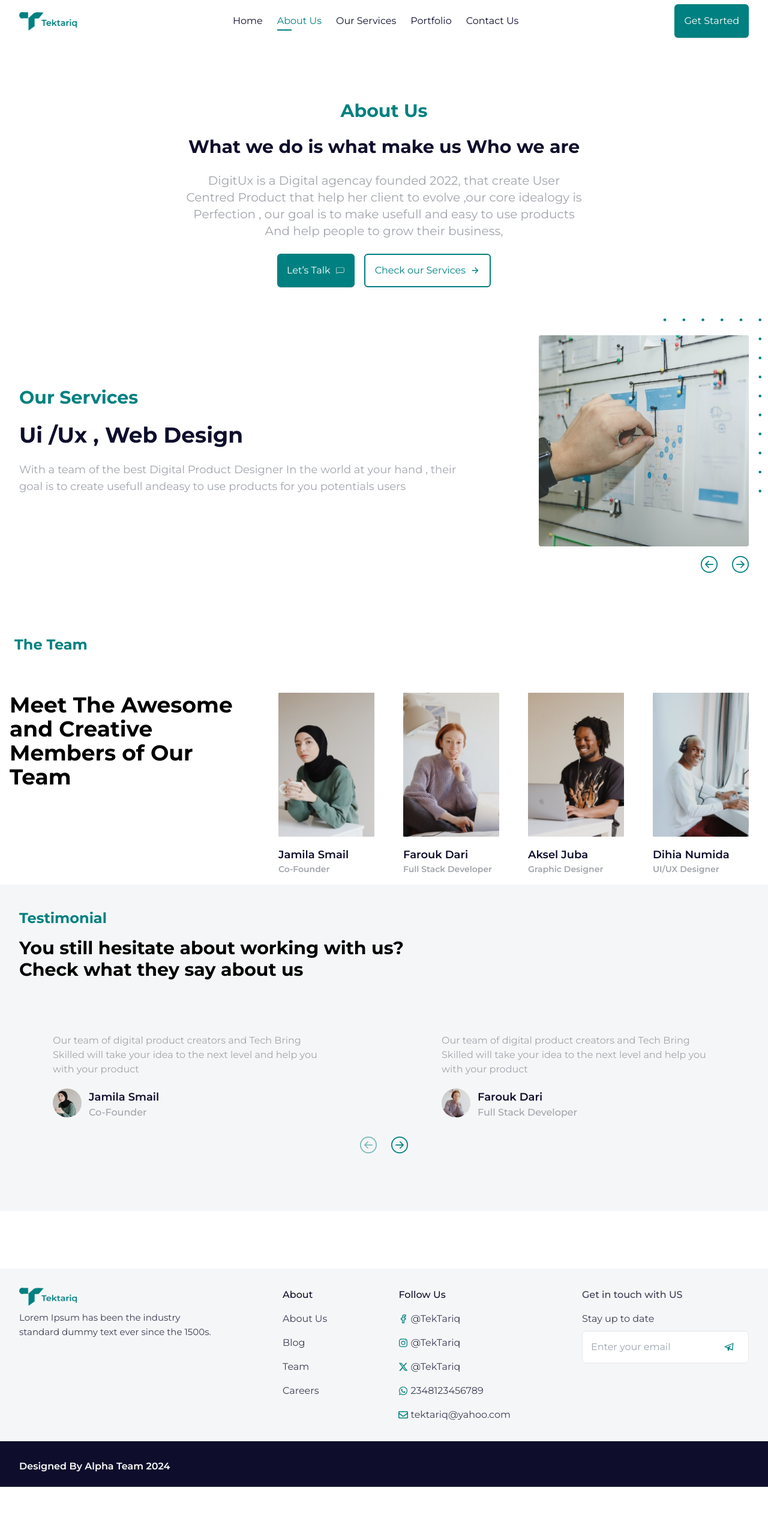
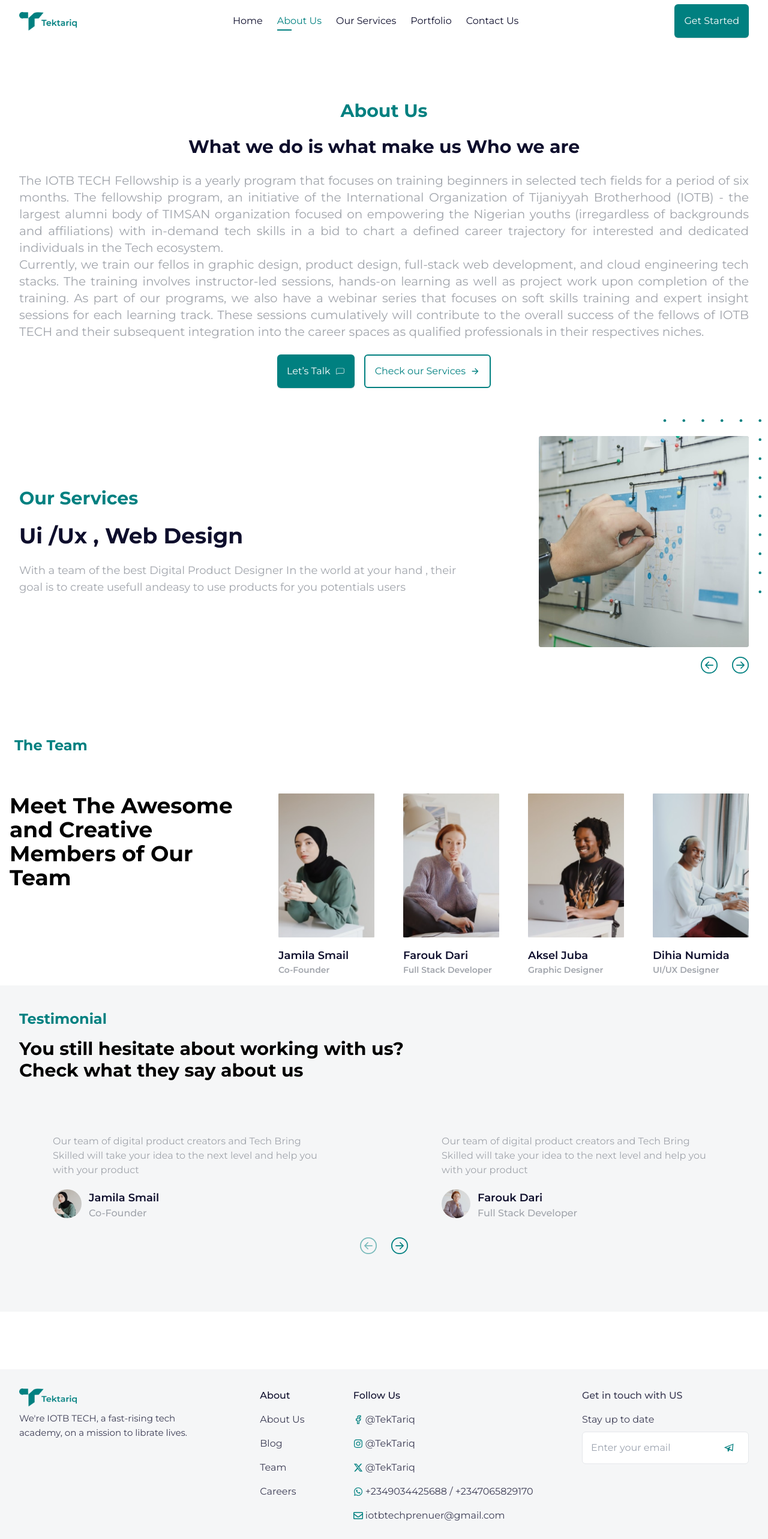
Before and after one commit to Muminah-Omolara/iotbtech, a React (Vite) app: page /about in a window 1280 px wide. Shown: the top 2566 px of the page at 60% size. Before the commit the page ends 2479 px from the top, so only its background shows below. Built offline with nearby package versions, Linux system fonts and the light colour scheme.

Commit message:
about us and footer

```diff
--- a/src/components/ProjectPortfolioHero.jsx
+++ b/src/components/ProjectPortfolioHero.jsx
@@ -1,8 +1,8 @@
 const ProjectPortfolioHero = () => {
   return (
-    <div className="flex p-6 max-w-5xl mx-auto mt-10">
+    <div className="flex p-6 max-w-5xl mx-auto">
       <div className="text-left lg:text-center">
-        <h2 className="text-xl mb-2 font-semibold text-tt-primary -mt-3">
+        <h2 className="text-xl lg:text-2xl mb-2 font-bold text-tt-primary -mt-3">
           Our Projects
         </h2>
         <h1 className="text-tt-black text-2xl font-bold">
--- a/src/pages/Contact.jsx
+++ b/src/pages/Contact.jsx
@@ -19,7 +19,7 @@ function Contact() {
         <div className="max-w-lg mx-auto mb-10 space-y-5 relative z-10">
           <div>
             <p className="lg:text-center md: text-left font-bold text-tt-primary text-[22px]">
-              Let's have a chat
+              Let&apos;s have a chat
             </p>
             <h1 className="lg:text-center md: text-left font-bold text-tt-black text-[30px]">
               An expert at your services
--- a/src/sections/AboutUs.jsx
+++ b/src/sections/AboutUs.jsx
@@ -11,21 +11,25 @@ const AboutUs = () => {
                 <h2 className="text-tt-black text-3xl font-bold mb-0 lg:mb-8">
                     What we do is what make us Who we are
                 </h2>
-              <p className="text-tt-grey text-xl max-w-2xl mx-auto">
-                  DigitUx is a Digital agencay founded 2022, that create User Centred
-                  Product that help her client to evolve ,our core idealogy is Perfection
-                  , our goal is to make usefull and easy to use products And help people
-                  to grow their business,
+                <p className="text-tt-grey text-base lg:text-xl text-justify">
+                    The IOTB TECH Fellowship is a yearly program that focuses on training beginners in selected tech fields
+                    for a period of six months. The fellowship program, an initiative of the International Organization of
+                    Tijaniyyah Brotherhood (IOTB) - the largest alumni body of TIMSAN organization focused on empowering
+                    the Nigerian youths (irregardless of backgrounds and affiliations) with in-demand tech skills in a bid
+                    to chart a defined career trajectory for interested and dedicated individuals in the Tech ecosystem.
+                    <br />
+                    Currently, we train our fellos in graphic design, product design, full-stack web development, and
+                    cloud engineering tech stacks. The training involves instructor-led sessions, hands-on learning as
+                    well as project work upon completion of the training. As part of our programs, we also have a webinar
+                    series that focuses on soft skills training and expert insight sessions for each learning track.
+                    These sessions cumulatively will contribute to the overall success of the fellows of IOTB TECH and
+                    their subsequent integration into the career spaces as qualified professionals in their respectives niches.
                 </p>
                 <div className="flex mx-auto justify-center gap-4 flex-col lg:flex-row">
-                  <Link to="/login" onClick={() => {
-                      window.scrollTo(0, 0);
-                  }}>
+                    <Link to="/login" onClick={() => {window.scrollTo(0, 0);}}>
                         <Button text="Let’s Talk" type="solid" icon={<CiChat1/>}/>
                     </Link>
-                  <Link to="/services" onClick={() => {
-                      window.scrollTo(0, 0);
-                  }}>
+                    <Link to="/services" onClick={() => {window.scrollTo(0, 0);}}>
                         <Button
                             text="Check our Services"
                             type="outline"
--- a/src/sections/Footer.jsx
+++ b/src/sections/Footer.jsx
@@ -50,12 +50,12 @@ const Footer = () => {
         },
         {
           href: "javascript:void()",
-          name: "2348123456789",
+          name: "+2349034425688 / +2347065829170",
           icon: <FaWhatsapp />,
         },
         {
           href: "javascript:void()",
-          name: "tektariq@yahoo.com",
+          name: "iotbtechprenuer@gmail.com",
           icon: <FaRegEnvelope />,
         },
       ],
@@ -69,15 +69,14 @@ const Footer = () => {
           <div className="max-w-xs">
             <TheLogo />
             <p className="leading-relaxed mt-2 text-[15px]">
-              Lorem Ipsum has been the industry standard dummy text ever since
-              the 1500s.
+              We&apos;re IOTB TECH, a fast-rising tech academy, on a mission to librate lives.
             </p>
           </div>
 
           {footerNavs.map((item, idx) => (
             <ul className="space-y-4" key={idx}>
               <h4 className="text-tt-black font-medium">{item.label}</h4>
-              {item.items.map((el, idx) => (
+              {item.items.map((el) => (
                 <li key={el.name}>
                   <NavLink
                     href={el.href}
```
Lines whose indentation alone changed are shown as unchanged.
